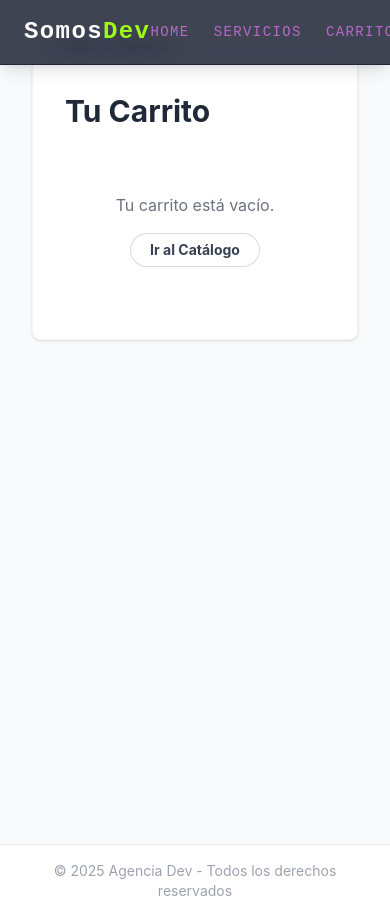
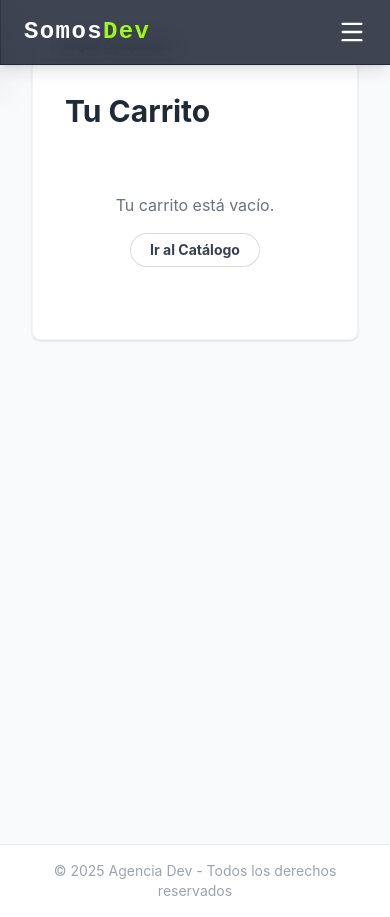
Before and after one commit to CarlosOsmarCaceres/agency-dev, a React app in the folder app/frontend/: page /cart in a window 390 px wide. Built offline with nearby package versions, Linux system fonts and the light colour scheme; no server answers; sample sign-in values are in the browser's storage; the HTML template or start-up script is replaced by a standard one.

Commit message:
front: burger mobil

```diff
--- a/app/frontend/src/components/molecules/NavBar/NavBar.tsx
+++ b/app/frontend/src/components/molecules/NavBar/NavBar.tsx
@@ -1,18 +1,19 @@
-import { useEffect, useState } from "react"; // 👈 Importar useEffect y useState
+import { useEffect, useState } from "react";
 import { useNavigate, Link } from "react-router-dom";
 import { Button } from "../../atoms/Button/Button";
 import { isAdmin } from "../../../utils/auth.utils";
-import { getMyProfileRequest } from "../../../adapters/user.adapter"; // 👈 Importar el adaptador
-import { User as UserIcon } from "lucide-react"; // 👈 Importar icono de usuario
+import { getMyProfileRequest } from "../../../adapters/user.adapter";
+import { User as UserIcon, Menu, X } from "lucide-react"; // 👈 Agregamos Menu y X
 
 export const NavBar = () => {
   const navigate = useNavigate();
   const showAdminPanel = isAdmin();
 
-  // 👇 ESTADO PARA EL NOMBRE
-  const [userName, setUserName] = useState<string>("");
+  // Estado para el nombre del usuario
+  const [userName, setUserName] = useState("");
+  // 👇 NUEVO: Estado para abrir/cerrar menú móvil
+  const [isOpen, setIsOpen] = useState(false);
 
-  // 👇 EFECTO PARA CARGAR EL NOMBRE
   useEffect(() => {
     const fetchProfile = async () => {
       const token = localStorage.getItem("token");
@@ -20,13 +21,11 @@ export const NavBar = () => {
 
       try {
         const userProfile = await getMyProfileRequest(token);
-        setUserName(userProfile.name); // Guardamos el nombre
+        setUserName(userProfile.name);
       } catch (error) {
         console.error("No se pudo cargar el perfil", error);
-        // Si falla (token vencido), podríamos hacer logout automático opcionalmente
       }
     };
-
     fetchProfile();
   }, []);
 
@@ -35,33 +34,107 @@ export const NavBar = () => {
     navigate("/login");
   };
 
+  // Función para cerrar menú al hacer click en un link
+  const closeMenu = () => setIsOpen(false);
+
   return (
-    // Agregamos z-50 para asegurar que el menú esté siempre encima del contenido 3D
-    <nav className=" fixed w-full bg-evo-bg/80 backdrop-blur-md text-white shadow-lg border-b border-gray-800 px-6 py-4 flex justify-between items-center font-mono text-sm md:text-base tracking-widest top-0 z-50">
+    <nav className="fixed w-full bg-evo-bg/80 backdrop-blur-md text-white shadow-lg border-b border-gray-800 px-6 py-4 flex justify-between items-center font-mono text-sm md:text-base tracking-widest top-0 z-50">
+      {/* --- LOGO --- */}
       <Link
         to="/"
-        className="text-2xl font-bold text-white hover:text-evo-lime transition-colors"
+        className="text-2xl font-bold text-white hover:text-evo-lime transition-colors z-50"
+        onClick={closeMenu}
       >
         Somos<span className="text-evo-lime">Dev</span>
       </Link>
 
-      <div className="flex items-center gap-6 text-sm font-medium">
-        {/* Links de navegación... */}
+      {/* --- BOTÓN HAMBURGUESA (Solo Móvil) --- */}
+      <button
+        className="md:hidden text-white hover:text-evo-lime z-50 focus:outline-none"
+        onClick={() => setIsOpen(!isOpen)}
+      >
+        {isOpen ? <X size={28} /> : <Menu size={28} />}
+      </button>
+
+      {/* --- MENÚ DESKTOP (Oculto en móvil) --- */}
+      <div className="hidden md:flex items-center gap-6 text-sm font-medium">
+        <NavLinks
+          showAdminPanel={showAdminPanel}
+          userName={userName}
+          handleLogout={handleLogout}
+        />
+      </div>
+
+      {/* --- MENÚ MÓVIL (Overlay y Sidebar) --- */}
+
+      {/* 1. Fondo oscuro (Overlay) */}
+      <div
+        className={`fixed inset-0 bg-black/60 backdrop-blur-sm z-40 transition-opacity duration-300 md:hidden ${
+          isOpen
+            ? "opacity-100 pointer-events-auto"
+            : "opacity-0 pointer-events-none"
+        }`}
+        onClick={closeMenu}
+      />
+
+      {/* 2. Sidebar deslizante (Izquierda a Derecha) */}
+      <div
+        className={`fixed top-0 left-0 h-full w-[75%] max-w-sm bg-evo-bg/95 backdrop-blur-xl border-r border-gray-800 z-40 shadow-2xl transform transition-transform duration-300 ease-in-out md:hidden ${
+          isOpen ? "translate-x-0" : "-translate-x-full"
+        }`}
+      >
+        <div className="flex flex-col h-full pt-24 px-6 gap-8">
+          {/* Reutilizamos los links pero en columna */}
+          <NavLinks
+            showAdminPanel={showAdminPanel}
+            userName={userName}
+            handleLogout={handleLogout}
+            isMobile={true}
+            onLinkClick={closeMenu}
+          />
+        </div>
+      </div>
+    </nav>
+  );
+};
+
+// 👇 COMPONENTE AUXILIAR PARA NO REPETIR CÓDIGO (LINKS)
+const NavLinks = ({
+  showAdminPanel,
+  userName,
+  handleLogout,
+  isMobile = false,
+  onLinkClick,
+}) => {
+  const baseLinkClass =
+    "text-evo-lightPurple hover:text-evo-lime transition-colors";
+
+  return (
+    <>
       <Link
         to="/"
-          className="text-evo-lightPurple hover:text-evo-lime hover:font-bold transition-colors"
+        onClick={onLinkClick}
+        className={`${baseLinkClass} ${
+          isMobile ? "text-lg border-b border-gray-800 pb-2" : "hover:font-bold"
+        }`}
       >
         HOME
       </Link>
       <Link
         to="/catalog"
-          className="text-evo-lightPurple hover:text-evo-lime transition-colors"
+        onClick={onLinkClick}
+        className={`${baseLinkClass} ${
+          isMobile ? "text-lg border-b border-gray-800 pb-2" : ""
+        }`}
       >
         SERVICIOS
       </Link>
       <Link
         to="/cart"
-          className="text-evo-lightPurple hover:text-evo-lime transition-colors"
+        onClick={onLinkClick}
+        className={`${baseLinkClass} ${
+          isMobile ? "text-lg border-b border-gray-800 pb-2" : ""
+        }`}
       >
         CARRITO
       </Link>
@@ -69,25 +142,24 @@ export const NavBar = () => {
       {showAdminPanel && (
         <Link
           to="/admin/dashboard"
-            className="relative px-8 py-2 group overflow-hidden
-        bg-transparent border border-evo-purple/50 rounded-none
-        text-white font-mono tracking-widest font-bold uppercase
-        hover:bg-evo-purple/10 transition-all duration-300
-        hover:shadow-[0_0_30px_rgba(156,39,176,0.4)]"
+          onClick={onLinkClick}
+          className={`relative px-8 py-2 group overflow-hidden bg-transparent border border-evo-purple/50 rounded-none text-white font-mono tracking-widest font-bold uppercase hover:bg-evo-purple/10 transition-all duration-300 hover:shadow-[0_0_30px_rgba(156,39,176,0.4)] ${
+            isMobile ? "text-center w-full" : ""
+          }`}
         >
-            <div className="absolute inset-0 w-full h-full bg-[linear-gradient(45deg,transparent_25%,rgba(159,248,24,0.1)_50%,transparent_75%)] bg-[length:250%_250%] bg-left-top hover:bg-right-bottom transition-all duration-500 opacity-0 group-hover:opacity-100" />
-            {/* Bordes animados */}
-            <span className="absolute top-0 left-0 w-2 h-2 border-t-2 border-l-2 border-evo-lime transition-all duration-300 group-hover:w-full group-hover:h-full" />
-            <span className="absolute bottom-0 right-0 w-2 h-2 border-b-2 border-r-2 border-evo-lime transition-all duration-300 group-hover:w-full group-hover:h-full" />
-            ⚙️ ADMIN
+          <span className="relative z-10">⚙️ ADMIN</span>
         </Link>
       )}
 
-        <div className="h-6 w-px bg-evo-lime mx-2"></div>
+      {!isMobile && <div className="h-6 w-px bg-evo-lime mx-2"></div>}
 
-        {/* 👇 AQUÍ MOSTRAMOS EL NOMBRE 👇 */}
+      {/* Mostrar usuario */}
       {userName && (
-          <div className="flex items-center gap-2 text-gray-300 mr-2">
+        <div
+          className={`flex items-center gap-2 text-gray-300 ${
+            isMobile ? "mt-4 justify-center" : "mr-2"
+          }`}
+        >
           <div className="bg-gray-700 p-1 rounded-full">
             <UserIcon size={16} />
           </div>
@@ -98,14 +170,14 @@ export const NavBar = () => {
       <Button
         label="Salir"
         size="small"
-          onClick={handleLogout}
-          className="relative px-8 py-2 group overflow-hidden
-        bg-transparent border border-evo-purple/50 rounded-none
-        text-white font-mono tracking-widest font-bold uppercase
-        hover:bg-evo-purple/10 transition-all duration-300
-        hover:shadow-[0_0_30px_rgba(156,39,176,0.4)]"
+        onClick={() => {
+          handleLogout();
+          if (onLinkClick) onLinkClick();
+        }}
+        className={`relative px-8 py-2 group overflow-hidden bg-transparent border border-evo-purple/50 rounded-none text-white font-mono tracking-widest font-bold uppercase hover:bg-evo-purple/10 transition-all duration-300 hover:shadow-[0_0_30px_rgba(156,39,176,0.4)] ${
+          isMobile ? "w-full mt-auto mb-8" : ""
+        }`}
       />
-      </div>
-    </nav>
+    </>
   );
 };
```
Lines whose indentation alone changed are shown as unchanged.
